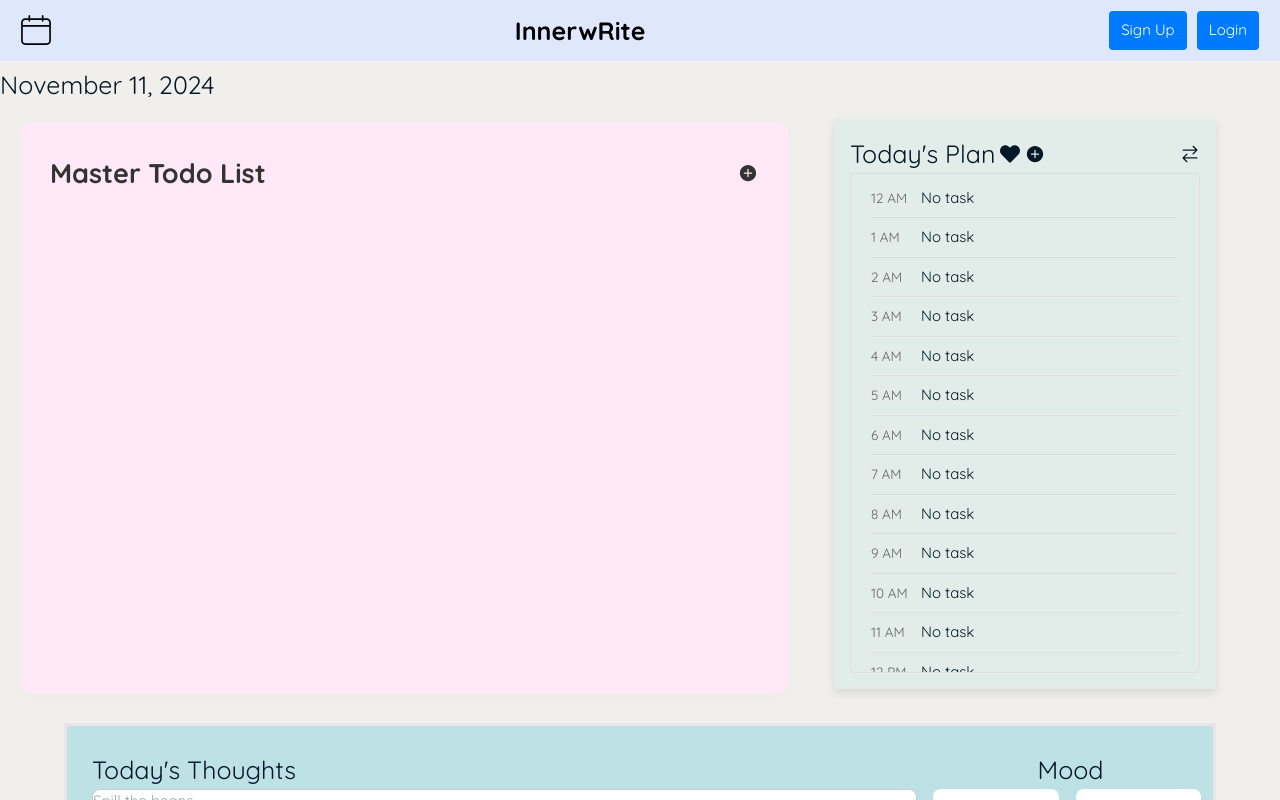
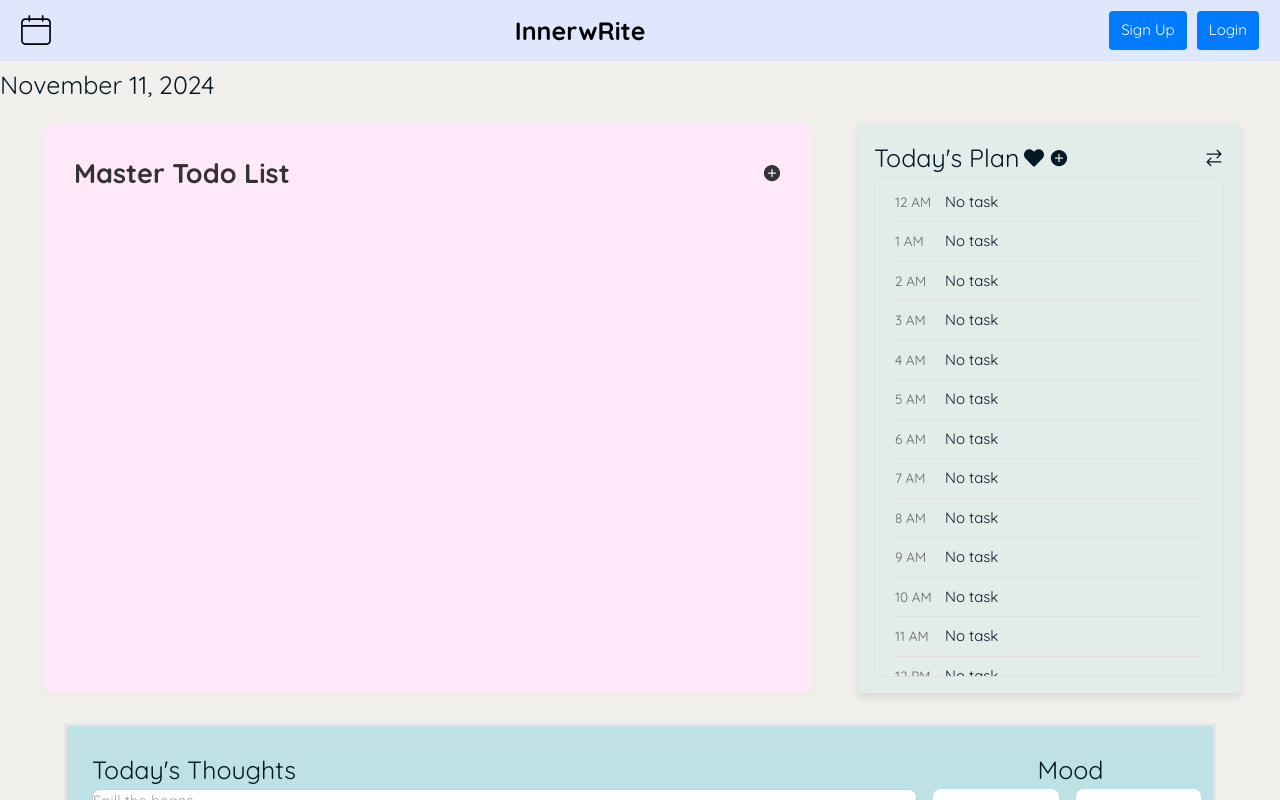
Before and after one commit to mpn64894/inner-write, a Next.js app: page /home in a window 1280 px wide. Shown: the top 800 px of the page. Built offline with nearby package versions, Linux system fonts and the light colour scheme.

Commit message:
Update Dashboard.module.css

```diff
--- a/src/components/Dashboard.module.css
+++ b/src/components/Dashboard.module.css
@@ -1,5 +1,6 @@
 .container {
     display: flex;
-    align-items: flex-start;
+    justify-content: center;
+    align-items: center;
     gap: 10px;
 }
```
